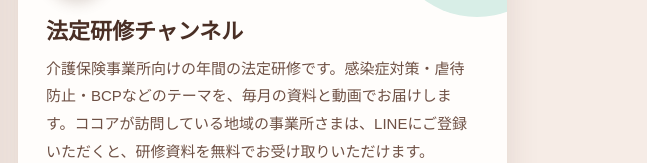
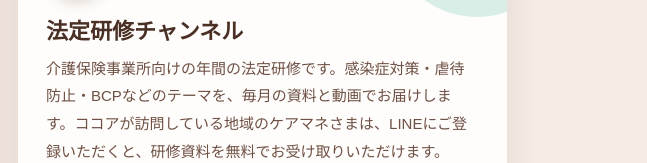
Before and after one commit to communitykawahara-design/cocoa-annai, a plain HTML site: page annai/index.html in a window 1280 px wide. Shown: the part 637-800 px from the top of the page, 633-1280 px from the left. Drawn offline with Linux system fonts and the light colour scheme; a web font is replaced by a local one.

Commit message:
案1のページ：法定研修チャンネルの紹介文の「事業所さま」を「ケアマネさま」にした（いただいた文のとおり）
Co-Authored-By: Claude Opus 5.5 <noreply@anthropic.com>

```diff
--- a/annai/index.html
+++ b/annai/index.html
@@ -342,7 +342,7 @@ var LINKS = [
   {key:"insta", icon:"camera", tag:"Instagram", title:"ココア Instagram", url:"https://www.instagram.com/houkan.cocoa2012/",
    desc:"日々の訪問の様子やスタッフの紹介、お知らせを写真でお届けしています。"},
   {key:"kenshu", icon:"book", tag:"法定研修", title:"法定研修チャンネル", url:"https://www.kango-cocoa.jp/houmoncocoa/all/Lqa_1_1_DUD%2CID/CLoverview.htm",
-   desc:"介護保険事業所向けの年間の法定研修です。感染症対策・虐待防止・BCPなどのテーマを、毎月の資料と動画でお届けします。ココアが訪問している地域の事業所さまは、LINEにご登録いただくと、研修資料を無料でお受け取りいただけます。"},
+   desc:"介護保険事業所向けの年間の法定研修です。感染症対策・虐待防止・BCPなどのテーマを、毎月の資料と動画でお届けします。ココアが訪問している地域のケアマネさまは、LINEにご登録いただくと、研修資料を無料でお受け取りいただけます。"},
   {key:"hokusetsu", icon:"pin", tag:"居宅 北摂", title:"居宅支援総合センター北摂", url:"https://www.kango-cocoa.jp/houmoncocoa/AD0630404235/CDoffice_d.htm",
    desc:"豊中市の居宅介護支援事業所です。事業所の思い、所在地・連絡先、重要事項説明をご覧いただけます。"},
   {key:"hanshin", icon:"pin", tag:"居宅 阪神", title:"居宅支援総合センター阪神", url:"https://www.kango-cocoa.jp/houmoncocoa/AC0407669659/CDoffice_d.htm",
```
